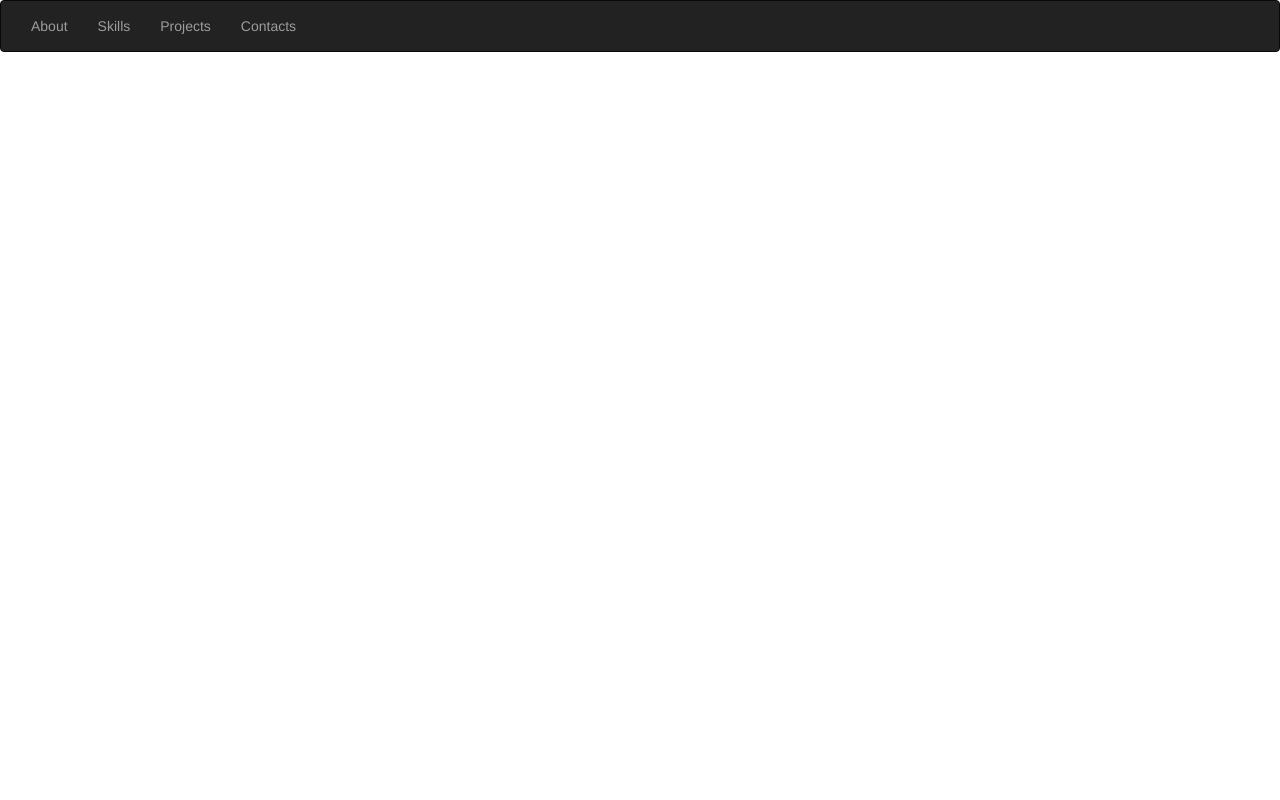
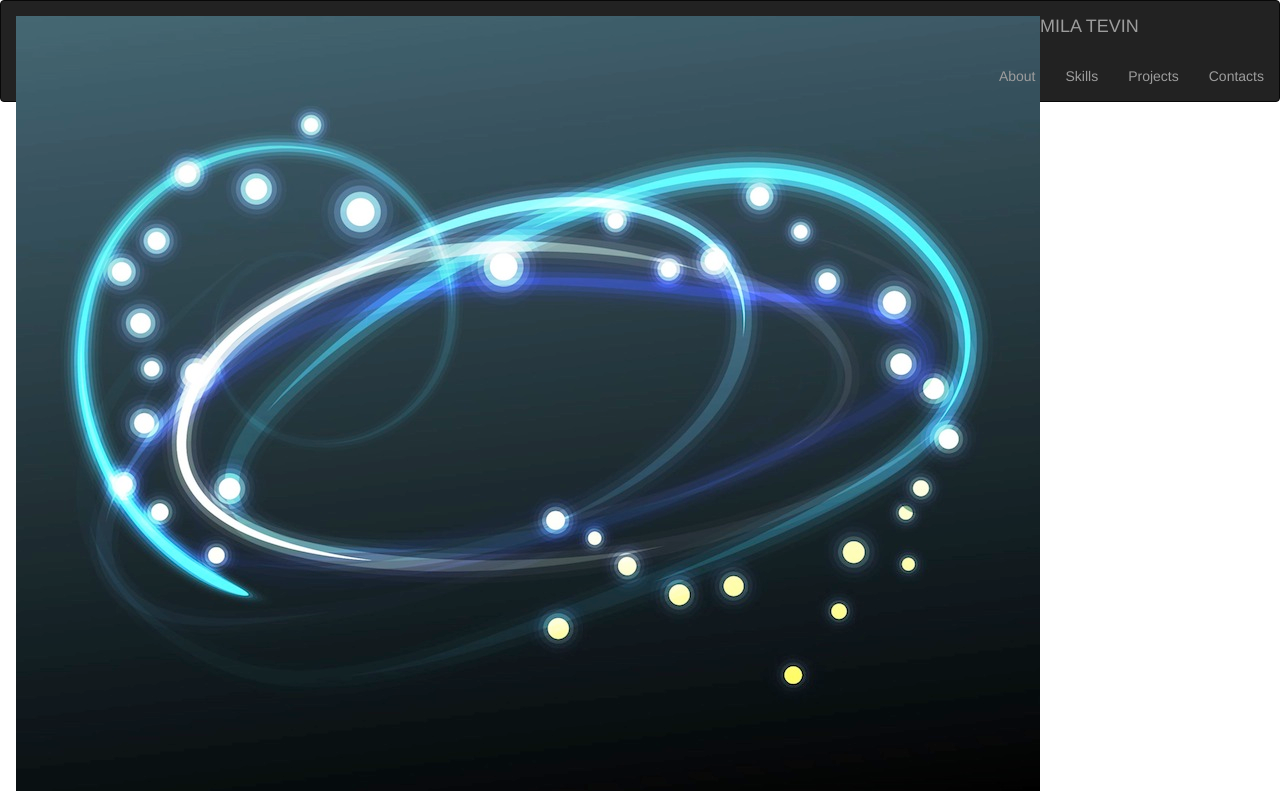
Before and after one commit to MrazTevin/Htmlportfolio, a plain HTML site: page index.html in a window 1280 px wide. Drawn offline with Linux system fonts and the light colour scheme.

Commit message:
included brand imgage

```diff
--- a/index.html
+++ b/index.html
@@ -11,7 +11,10 @@
   <nav class="navbar navbar-inverse">
     <div class="container-fluid">
       <div class="navbar-header">
-
+        <a class="navbar-brand" href="#">
+         MILA TEVIN  <img alt="brand" src="images\glowing graphic.jpg" class="pull-left">
+        </a>
+        <div class="navbar-right">
         <ul class="nav navbar-nav">
           <!--
           <li>class="active"><a href="#">Link<span="only">(current)</span></a></li>
@@ -21,6 +24,7 @@
           <li><a href="#navbar-horizontal">Projects</a></li>
           <li><a href="#navbar-horizontal">Contacts</a></li>
         </div>
+      </div>
     </div>
   </body>
   <script src="js/jquery.min.js"></script>
```
Also changed, not shown: images/apple-icon-180x180.png (deleted), images/glowing graphic.jpg (added).
